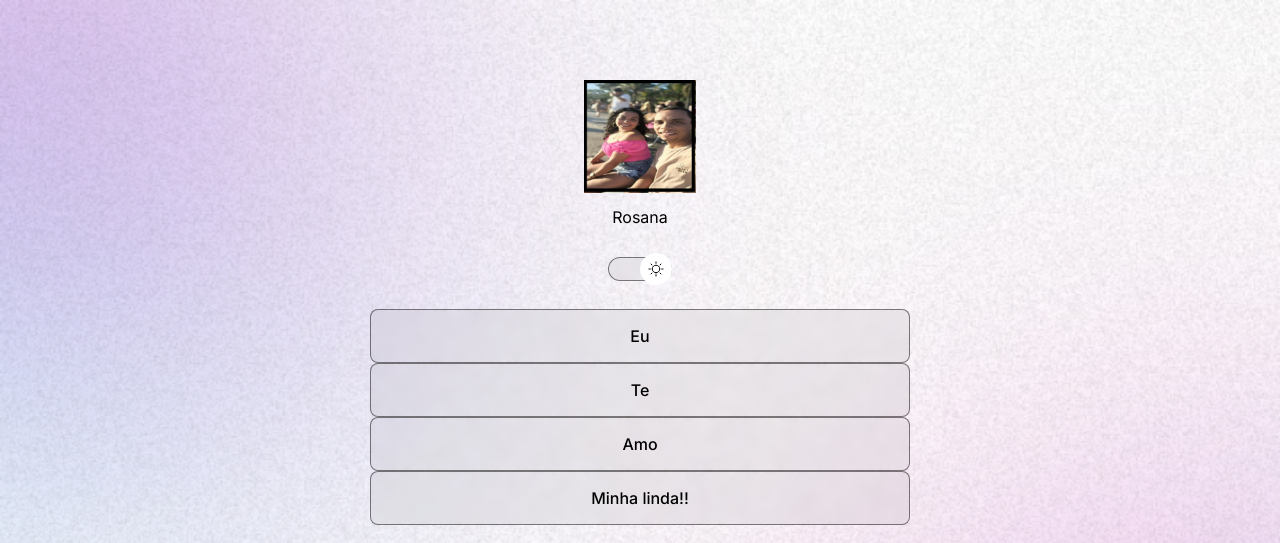
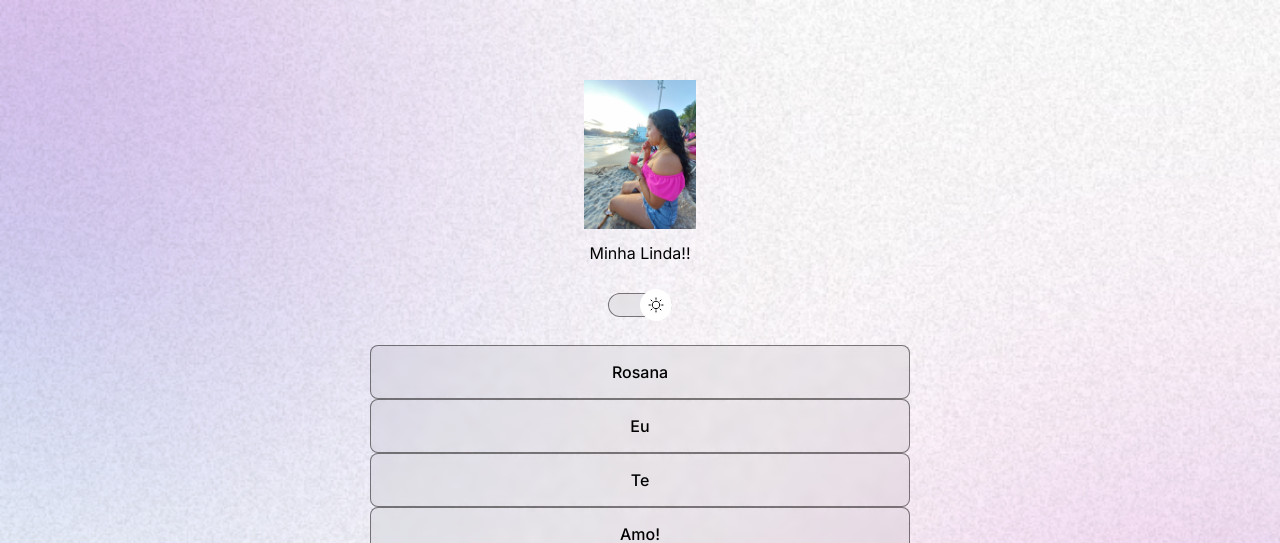
Before and after one commit to RapMaia/projeto, a plain HTML site: page index.html in a window 1280 px wide. Shown: the top 543 px of the page. Drawn offline with nearby package versions, Linux system fonts and the light colour scheme.

Commit message:
alterações 1

```diff
--- a/assets/script.js
+++ b/assets/script.js
@@ -1,13 +1,13 @@
 function toggleMode() {
   const html = document.documentElement
-  html.classList.toggle('light')
+  html.classList.toggle ('light')
   // pegar a tag img
 const img = document.querySelector('#profile img')
 // subustituir a img
 if (html.classList.contains('light')) {
 
-  img.setAttribute('src','./assets/rosana.png')}
+  img.setAttribute('src','./assets/rosana2.png')}
   else {
-    img.setAttribute ('src', './assets/rosanal.png')
+    img.setAttribute ('src', './assets/rosana1.png')
   }
 }
--- a/index.html
+++ b/index.html
@@ -12,9 +12,9 @@
   <body>
     <div id="container">
     <div id="profile">
-    <img src="./assets/rosanal.png"
-    alt="./assets/rosana.jpg"/>
-    <p>Rosana</p>
+    <img src="./assets/rosana1.png"
+    alt="./assets/rosana2.png"/>
+    <p>Minha Linda!!</p>
     </div>
     <div id="switch" onclick="toggleMode()">
 
@@ -24,13 +24,13 @@
   </div>
   <ul>
   <li>
-<a href="#">Eu</a>
+<a href="#">Rosana</a>
+<li>
+<a href="#">Eu </a>
 <li>
 <a href="#">Te</a>
 <li>
-<a href="#">Amo</a>
-<li>
-<a href="#">Minha linda!!</a>
+<a href="#">Amo!</a>
 </li>
 </li>
 </li>
```
Also changed, not shown: assets/rosana1.png (added), assets/rosana2.png (added).
